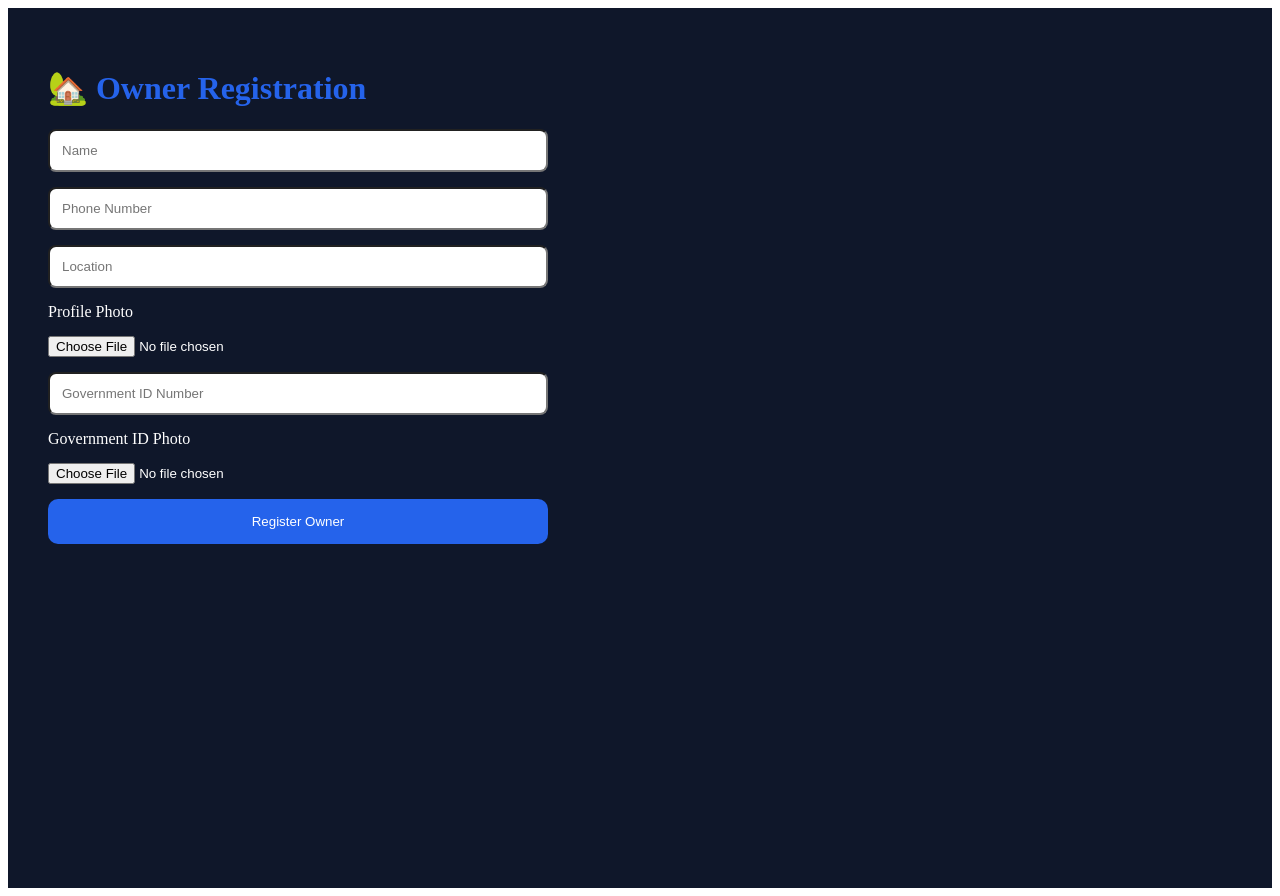
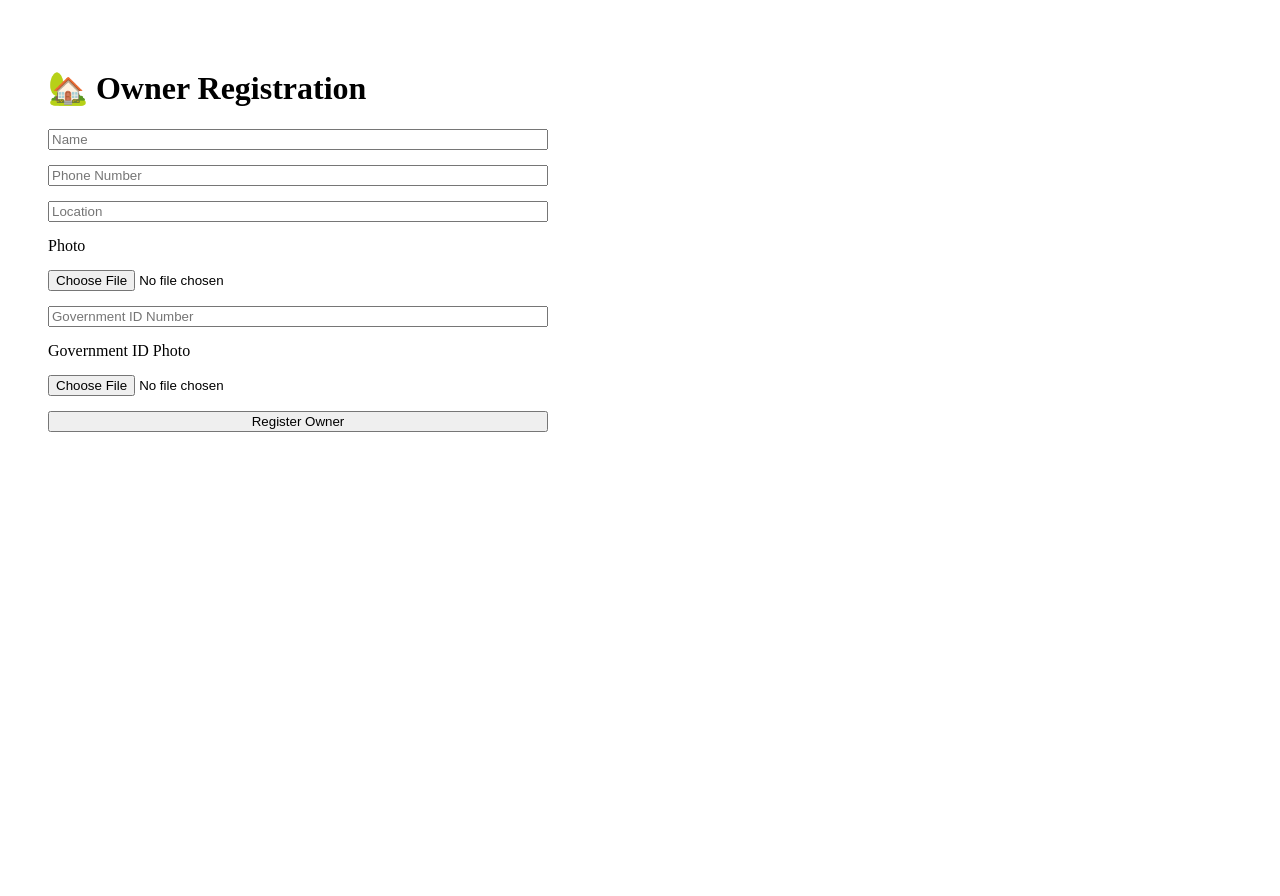
Before and after one commit to Spy9591/adike-labour, a Next.js app: page /owner in a window 1280 px wide. After the commit the page ends 800 px from the top, so only its background shows below. Built offline with nearby package versions, Linux system fonts and the light colour scheme.

Commit message:
Update page.js

```diff
--- a/app/owner/page.js
+++ b/app/owner/page.js
@@ -1,68 +1,35 @@
 export default function OwnerPage() {
   return (
-    <div
-      style={{
-        minHeight: "100vh",
-        background: "#0f172a",
-        color: "white",
-        padding: "40px",
-      }}
-    >
-      <h1 style={{ color: "#2563eb" }}>
-        🏡 Owner Registration
-      </h1>
+    <div style={{ padding: "40px" }}>
+      <h1>🏡 Owner Registration</h1>
 
       <form
         style={{
           display: "flex",
           flexDirection: "column",
+          maxWidth: "500px",
           gap: "15px",
-          maxWidth: "500px",
         }}
       >
-        <input
-          placeholder="Name"
-          style={inputStyle}
-        />
+        <input type="text" placeholder="Name" />
+        <input type="tel" placeholder="Phone Number" />
+        <input type="text" placeholder="Location" />
 
-        <input
-          placeholder="Phone Number"
-          style={inputStyle}
-        />
-
-        <input
-          placeholder="Location"
-          style={inputStyle}
-        />
-
-        <label>Profile Photo</label>
+        <label>Photo</label>
         <input type="file" />
 
         <input
+          type="text"
           placeholder="Government ID Number"
-          style={inputStyle}
         />
 
         <label>Government ID Photo</label>
         <input type="file" />
 
-        <button
-          style={{
-            padding: "15px",
-            background: "#2563eb",
-            color: "white",
-            border: "none",
-            borderRadius: "10px",
-          }}
-        >
+        <button type="submit">
           Register Owner
         </button>
       </form>
     </div>
   );
 }
-
-const inputStyle = {
-  padding: "12px",
-  borderRadius: "8px",
-};
```
